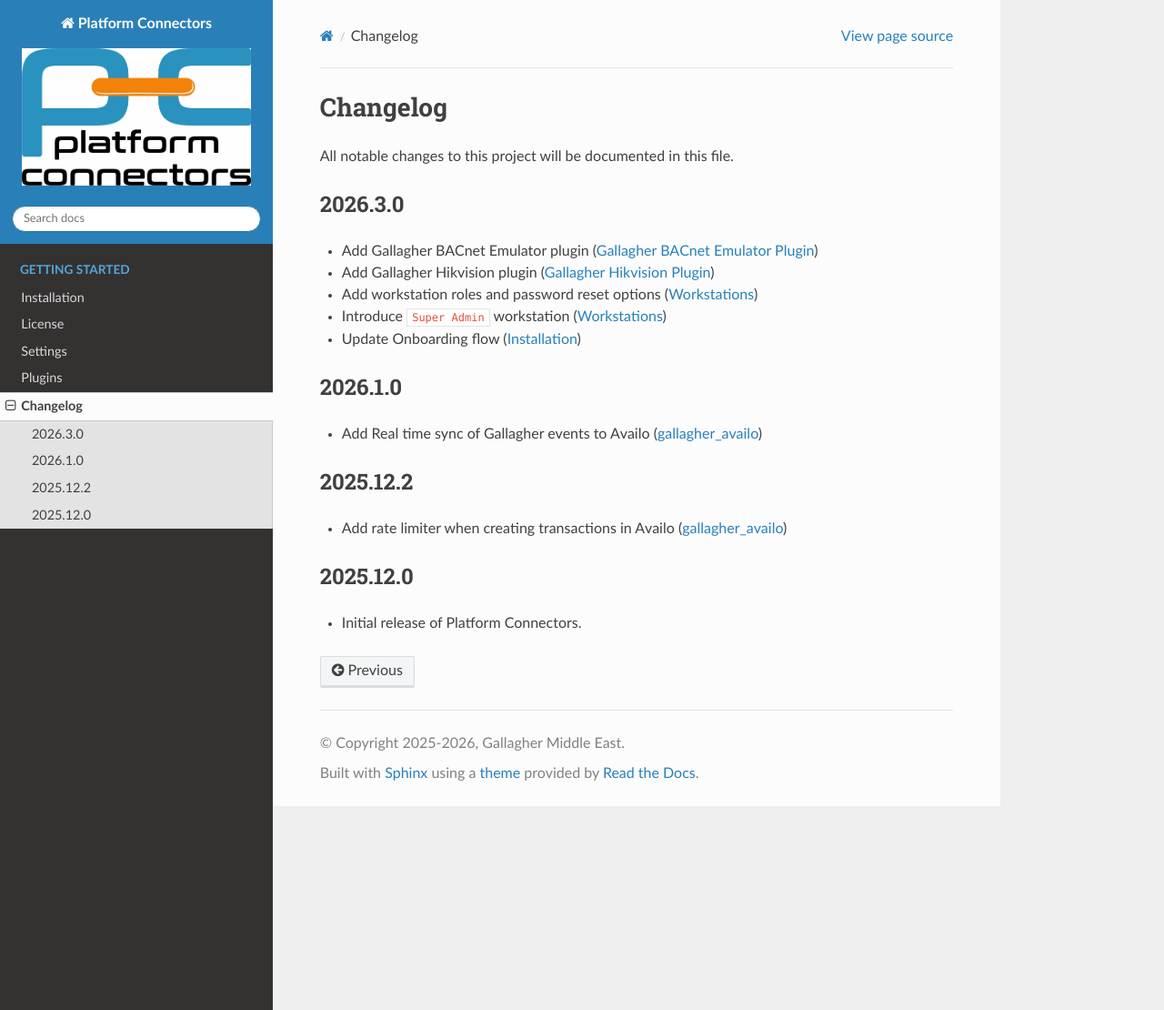
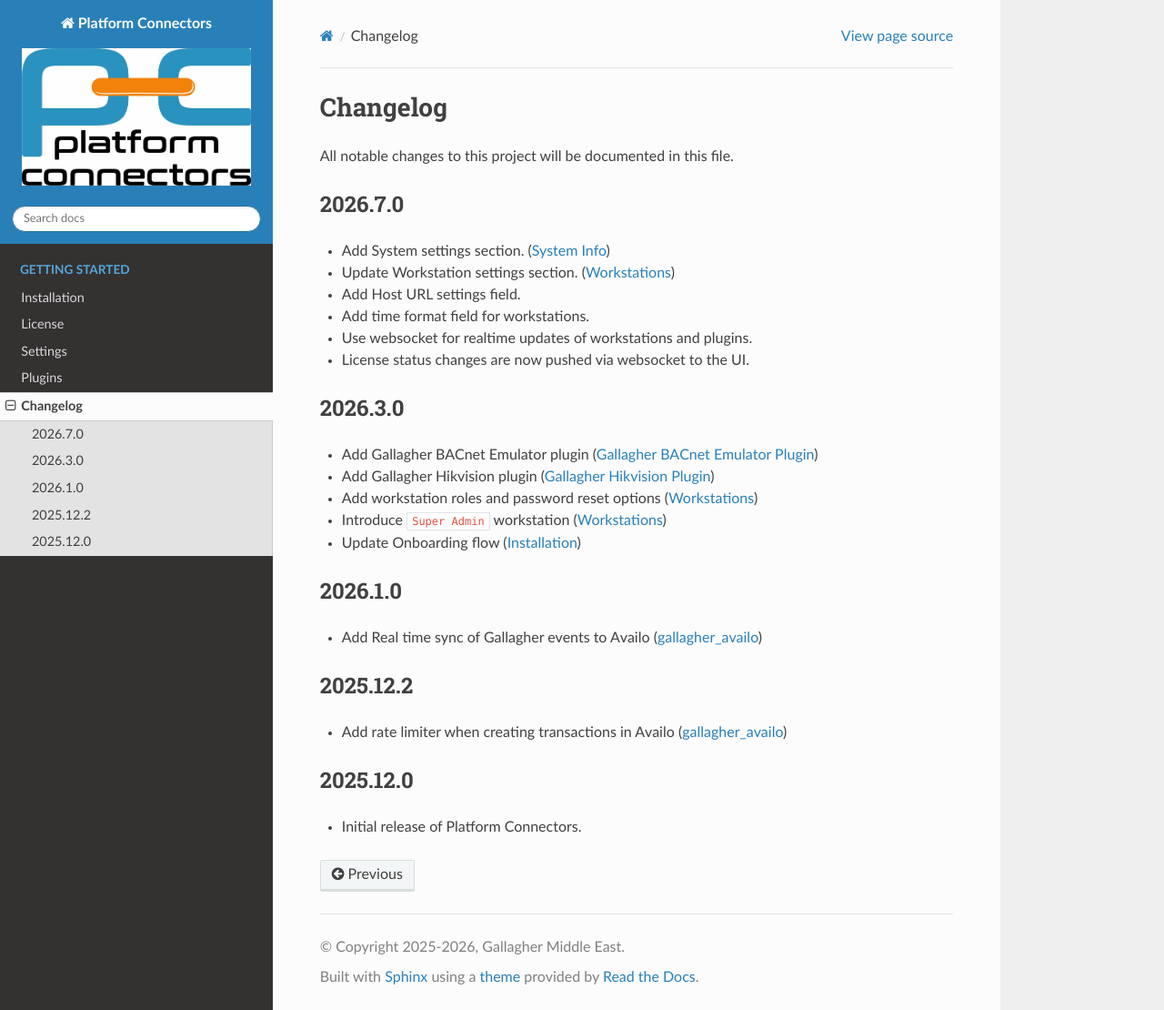
Before and after one commit to engrbm87/pconn-docs, a Sphinx documentation site: the page built from docs/source/changelog.rst, in a window 1280 px wide and 1110 px high. Shown: the whole window at 91% size. Built offline with Sphinx 7.4.7 and the Read the Docs theme 3.1.0, drawn with Linux system fonts in a browser that asks for light colours; pages that are not in the unit, such as notebooks, are missing from menus.

Commit message:
Update changelog

```diff
--- a/docs/source/changelog.rst
+++ b/docs/source/changelog.rst
@@ -2,6 +2,16 @@
 =========
 
 All notable changes to this project will be documented in this file.
+
+2026.7.0
+--------
+
+- Add System settings section. (:doc:`/settings/system`)
+- Update Workstation settings section. (:doc:`/settings/workstations`)
+- Add Host URL settings field.
+- Add time format field for workstations.
+- Use websocket for realtime updates of workstations and plugins.
+- License status changes are now pushed via websocket to the UI.
 
 2026.3.0
 ---------
```
